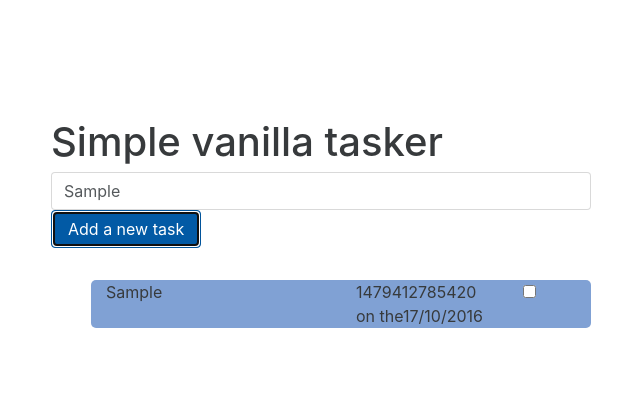
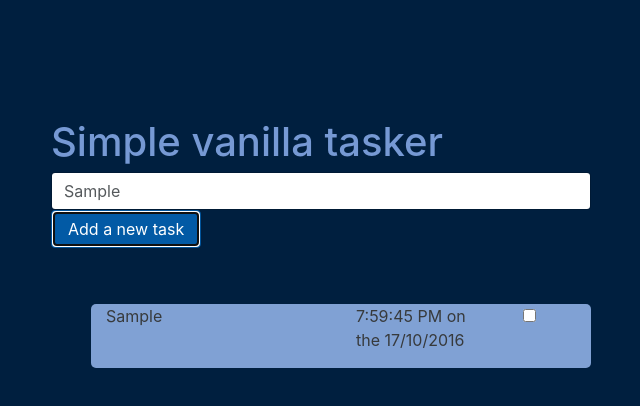
Before and after one commit to Lapz/tasker, a website: page index.html in a window 1280 px wide. Both pictures are taken after typing "Sample" into the empty fields and a click on the button "Add a new task". Shown: the whole page, without its empty margins (319-959 px from the left). Drawn offline with Linux system fonts and the light colour scheme.

Commit message:
Fixed the css
Finally done with it, need to now move onto adding a node backend and hocking up to mongodb

```diff
--- a/css/main.css
+++ b/css/main.css
@@ -1,8 +1,8 @@
 html,
 
 body {
-  height: 100%;
-  color:  #001f3f,     s
+  height: auto;
+  background-color:  #001f3f;
 }
 
 .container-fluid {
@@ -17,10 +17,13 @@ body {
 
 .itemWrapper {
   background-color: #80A1D4;
-  margin-top: 2em;
-  margin-bottom: 2em;
-  border-radius: 5px;
-  height: 3em;
+    width: auto;
+   height: auto;
+   overflow:auto;
+
+   margin-top: 2em;
+
+   border-radius: 5px;
 }
 
 
@@ -29,8 +32,12 @@ li {
   list-style-type: none;
 }
 
-.info{
+p{
 overflow: auto;
 display: block;
 word-wrap: normal;
 }
+
+h1{
+  color:#7699D4;
+}
--- a/js/main.js
+++ b/js/main.js
@@ -92,7 +92,7 @@ function createTask(tasktext, list) {
 
     var taskText = document.createTextNode(task.text); // a var to hold the text for the task
 
-    var date = task.date.getTime() + " on the" + task.date.getDate() + "/" + task.date.getMonth() + "/" + task.date.getFullYear(); // creaets a string that will hold the time that task was created
+    var date = task.date.toLocaleTimeString() + " on the " + task.date.getDate() + "/" + task.date.getMonth() + "/" + task.date.getFullYear(); // creaets a string that will hold the time that task was created
 
     el.textP.appendChild(taskText); // appends the taskText to
 
```
Also changed, not shown: index.html (+1 -1 lines).
